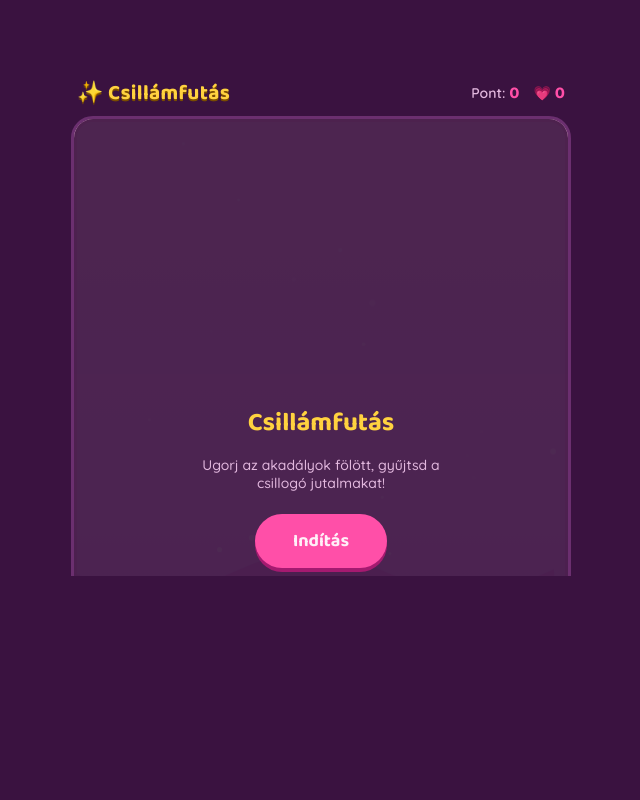
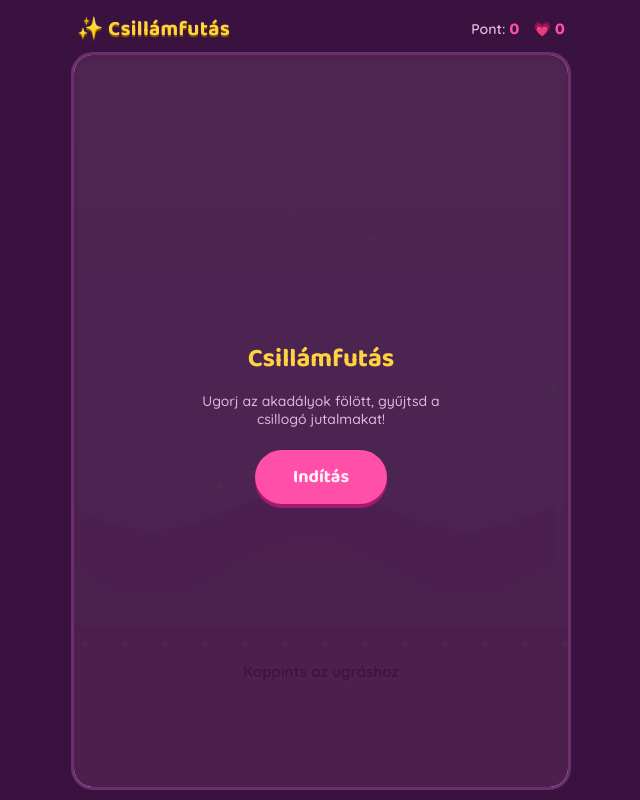
Before and after one commit to gergobatta/csillamfutas, a plain HTML site: page index.html in a window 1280 px wide. Shown: the whole page, without its empty margins (319-959 px from the left). Drawn offline with Linux system fonts and the light colour scheme; no server answers.

Commit message:
Change body height from 80% to 100svh

```diff
--- a/index.html
+++ b/index.html
@@ -22,7 +22,7 @@
   }
   *{box-sizing:border-box;-webkit-tap-highlight-color:transparent;}
   html,body{
-    margin:0;height:80%;
+    margin:0;height:100svh;
     background:var(--panel);
     font-family:'Quicksand',ui-rounded,sans-serif;
     color:var(--text);
```
